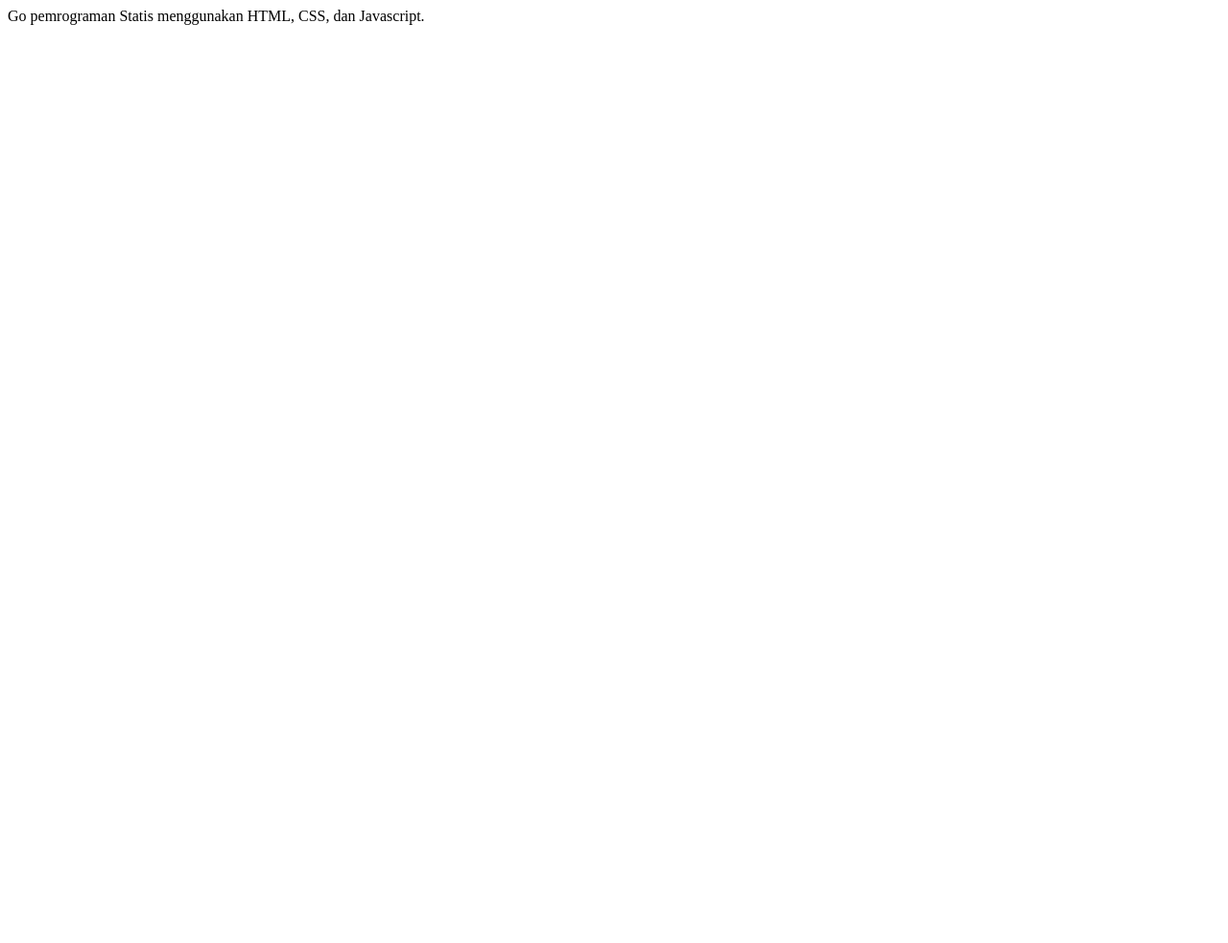
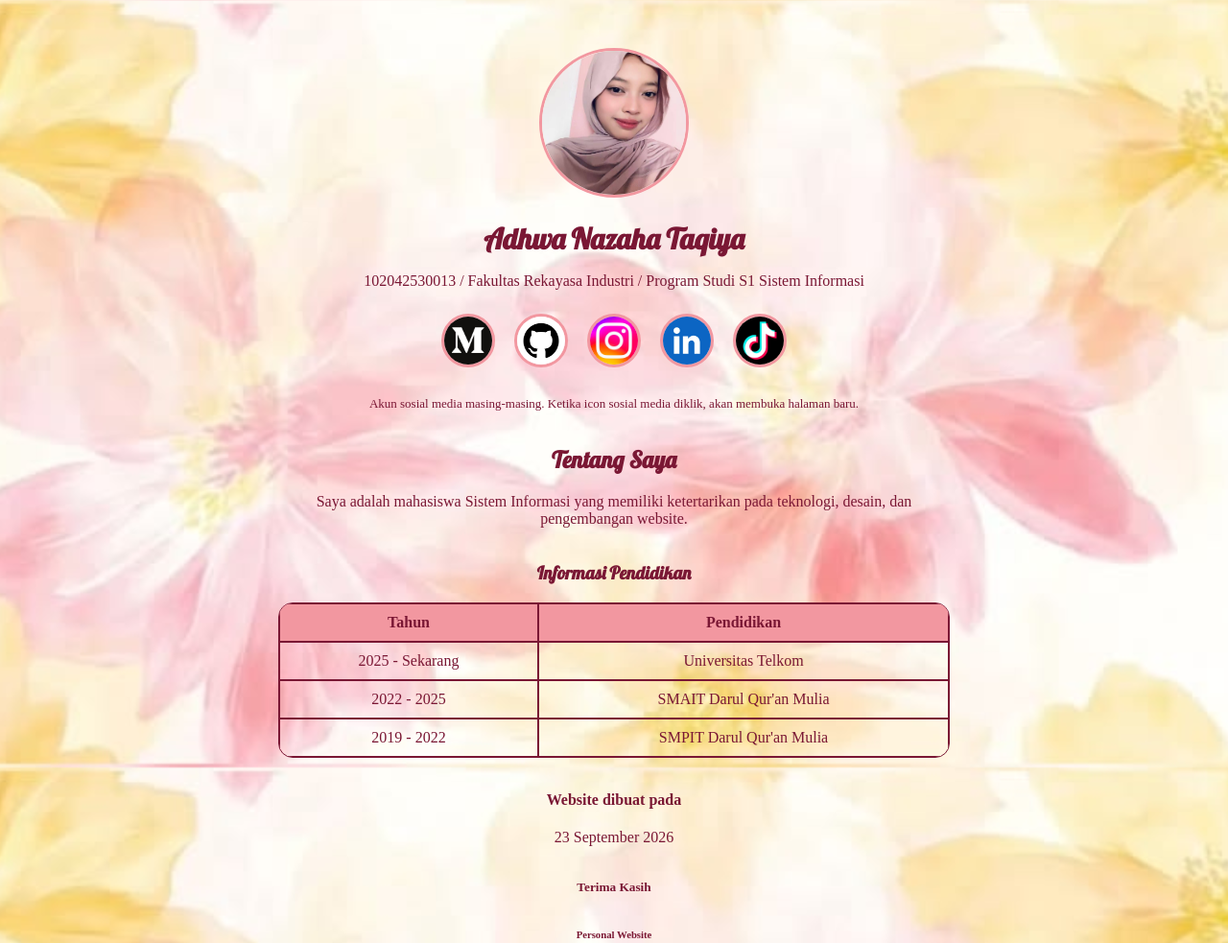
Before and after one commit to dhwanaww-dotcom/dhwanaww-dotcom.github.io, a plain HTML site: page index.html in a window 1280 px wide. Shown: the top 983 px of the page at 96% size. Before the commit the page ends 800 px from the top, so only its background shows below. Drawn offline with Linux system fonts and the light colour scheme.

Commit message:
Add files via upload

```diff
--- a/index.html
+++ b/index.html
@@ -1 +1,134 @@
-Go pemrograman Statis menggunakan HTML, CSS, dan Javascript.
+<!DOCTYPE html>
+<html lang="id">
+
+<head>
+
+    <meta charset="UTF-8">
+
+    <title>Personal Website</title>
+
+    <!-- Menghubungkan HTML dengan CSS -->
+    <link rel="stylesheet" href="style.css">
+
+    <!-- Favicon -->
+    <link rel="icon" href="images/favicon.png">
+
+    <link rel="preconnect" href="https://fonts.googleapis.com">
+    <link rel="preconnect" href="https://fonts.gstatic.com" crossorigin>
+    <link href="https://fonts.googleapis.com/css2?family=Fredoka:wght@400;500;600;700&family=Lobster&display=swap" rel="stylesheet">
+
+</head>
+
+
+<body>
+
+    <!-- Isi utama website -->
+    <div class="container">
+
+        <!-- FOTO -->
+        <img
+            src="images/foto.jpg"
+            alt="Foto Saya"
+            class="foto"
+        >
+
+
+        <!-- IDENTITAS -->
+        <h1>Adhwa Nazaha Taqiya</h1>
+
+        <p class="identitas">
+            102042530013 / Fakultas Rekayasa Industri / Program Studi S1 Sistem Informasi
+        </p>
+
+
+        <!-- SOSIAL MEDIA -->
+        <div class="social-media">
+
+    <a href="https://medium.com/@username" target="_blank">
+        <img src="images/medium.jpg" alt="Medium">
+    </a>
+
+    <a href="https://github.com/" target="_blank">
+        <img src="images/github.jpg" alt="GitHub">
+    </a>
+
+    <a href="https://instagram.com/" target="_blank">
+        <img src="images/instagram.jpg" alt="Instagram">
+    </a>
+
+    <a href="https://linkedin.com/" target="_blank">
+        <img src="images/linkedin.jpg" alt="LinkedIn">
+    </a>
+
+    <a href="https://www.tiktok.com/" target="_blank">
+        <img src="images/tiktok.jpg" alt="TikTok">
+    </a>
+        </div>
+
+
+
+
+        <!-- KETERANGAN -->
+        <p class="description">
+            Akun sosial media masing-masing.
+            Ketika icon sosial media diklik,
+            akan membuka halaman baru.
+        </p>
+
+
+        <!-- INFORMASI TAMBAHAN -->
+        <h2>Tentang Saya</h2>
+
+        <p>
+            Saya adalah mahasiswa Sistem Informasi yang
+            memiliki ketertarikan pada teknologi, desain,
+            dan pengembangan website.
+        </p>
+
+
+        <!-- TABEL -->
+        <h3>Informasi Pendidikan</h3>
+
+        <table>
+
+            <tr>
+                <th>Tahun</th>
+                <th>Pendidikan</th>
+            </tr>
+
+            <tr>
+                <td>2025 - Sekarang</td>
+                <td>Universitas Telkom</td>
+            </tr>
+
+            <tr>
+                <td>2022 - 2025</td>
+                <td>SMAIT Darul Qur'an Mulia</td>
+            </tr>
+
+            <tr>
+                <td>2019 - 2022</td>
+                <td>SMPIT Darul Qur'an Mulia</td>
+            </tr>
+
+        </table>
+
+
+        <!-- TANGGAL -->
+        <h4>Website dibuat pada</h4>
+
+        <time datetime="2026-09-23">
+            23 September 2026
+        </time>
+
+
+        <!-- Heading tambahan untuk memenuhi tugas -->
+        <h5>Terima Kasih</h5>
+
+        <h6>Personal Website</h6>
+
+    </div>
+
+</body>
+
+</html>
--- /dev/null
+++ b/style.css
@@ -0,0 +1,147 @@
+/* Mengatur seluruh halaman */
+
+body {
+    margin: 0;
+    background-image: url("images/background.jpg");
+    background-size: cover;
+    background-position: center;
+    background-attachment: fixed;
+    color: #7a1734;
+    font-family: 'Times New Roman', Times, serif;
+}
+
+
+/* Kotak utama website */
+
+.container {
+    width: 700px;
+    margin: 50px auto;
+    text-align: center;
+}
+
+
+/* Foto */
+
+.foto {
+    width: 150px;
+    height: 150px;
+    border-radius: 50%;
+    object-fit: cover;
+    border: 3px solid #F297A0;
+}
+
+
+/* Nama */
+
+h1 {
+    font-size: 30px;
+    margin-top: 20px;
+    margin-bottom: 5px;
+    font-family: "Lobster", cursive;
+}
+
+h2 {
+    font-family: "Lobster", cursive;
+}
+
+h3 {
+    font-family: "Lobster", cursive;
+}
+
+/* Identitas */
+
+.identitas {
+    font-size: 16px;
+}
+
+
+/* Bagian sosial media */
+
+.social-media {
+    display: flex;
+    justify-content: center;
+    gap: 20px;
+    margin-top: 25px;
+    margin-bottom: 30px;
+}
+
+
+/* Lingkaran sosial media */
+
+.social-media a {
+    width: 50px;
+    height: 50px;
+
+    border: 3px solid #F297A0;
+    border-radius: 50%;
+    overflow: hidden;
+
+    display: flex;
+    justify-content: center;
+    align-items: center;
+
+    color: black;
+    text-decoration: none;
+
+    font-weight: bold;
+}
+
+
+/* Ketika mouse diarahkan ke icon */
+
+.social-media a:hover {
+    background-color: #F297A0;
+    color: #7a1734;
+}
+
+
+/* Penjelasan sosial media */
+
+.description {
+    font-size: 13px;
+    margin-top: 20px;
+}
+
+
+/* Judul bagian */
+
+h2,
+h3,
+h4,
+h5,
+h6 {
+    margin-top: 35px;
+}
+
+
+/* Tabel */
+
+table {
+    width: 100%;
+    border-collapse: separate;
+    margin-top: 15px;
+    border-radius: 15px;
+    overflow: hidden;
+    border-spacing: 0;
+    border: 1px solid #7a1734;
+}
+
+
+th,
+td {
+    border: 1px solid #7a1734;
+    padding: 10px;
+}
+
+
+th {
+    background-color: #F297A0;
+    color: #7a1734;
+}
+
+.social-media a img {
+    width: 50px;
+    height: 50px;
+    object-fit: contain;
+
+}
```
Also changed, not shown: images/background.jpg (added), images/foto.jpg (added), images/github.jpg (added), images/instagram.jpg (added), images/linkedin.jpg (added), images/medium.jpg (added), images/tiktok.jpg (added).
